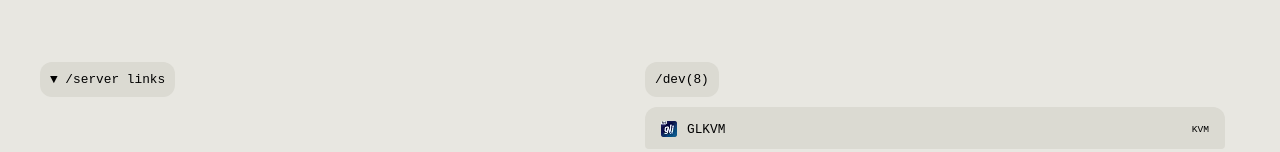
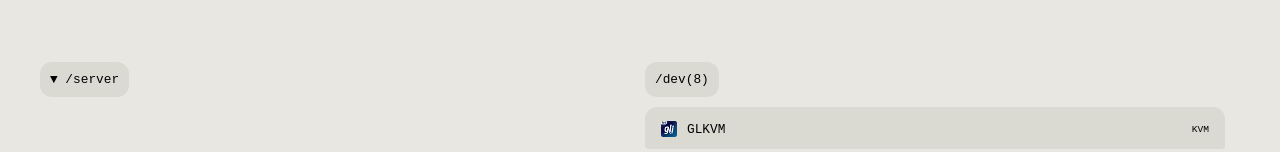
Before and after one commit to xaviergodbout/xg-11, an Eleventy site: page src/index.njk in a window 1280 px wide. Shown: the part 561-713 px from the top of the page. Built offline with nearby package versions, Linux system fonts and the light colour scheme; Eleventy itself is replaced by a stand-in of ours; files that its build step writes are made by us from their sources; a web font is replaced by a local one.

Commit message:
Fixed sever's link name

```diff
--- a/src/index.njk
+++ b/src/index.njk
@@ -105,7 +105,7 @@ title: x-g.ca | Link Index
     </div>
 
 <div class="links-container serverlist-wrapper">
-    <button id="server-login-btn" class="link" style="cursor: pointer;">▼ /server links</button>
+    <button id="server-login-btn" class="link" style="cursor: pointer;">▼ /server</button>
     <div id="secure-server-links"></div>
 </div>
 
```
Also changed, not shown: public/index.html.
